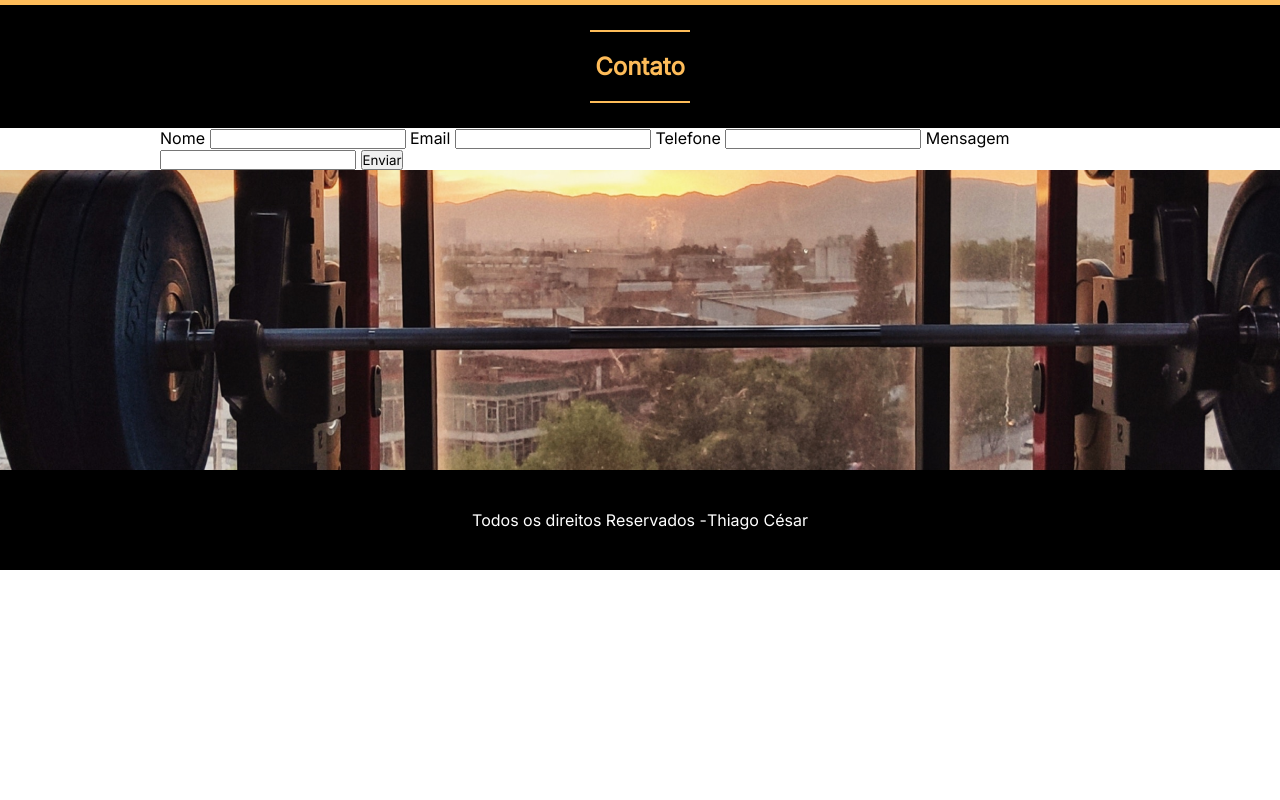
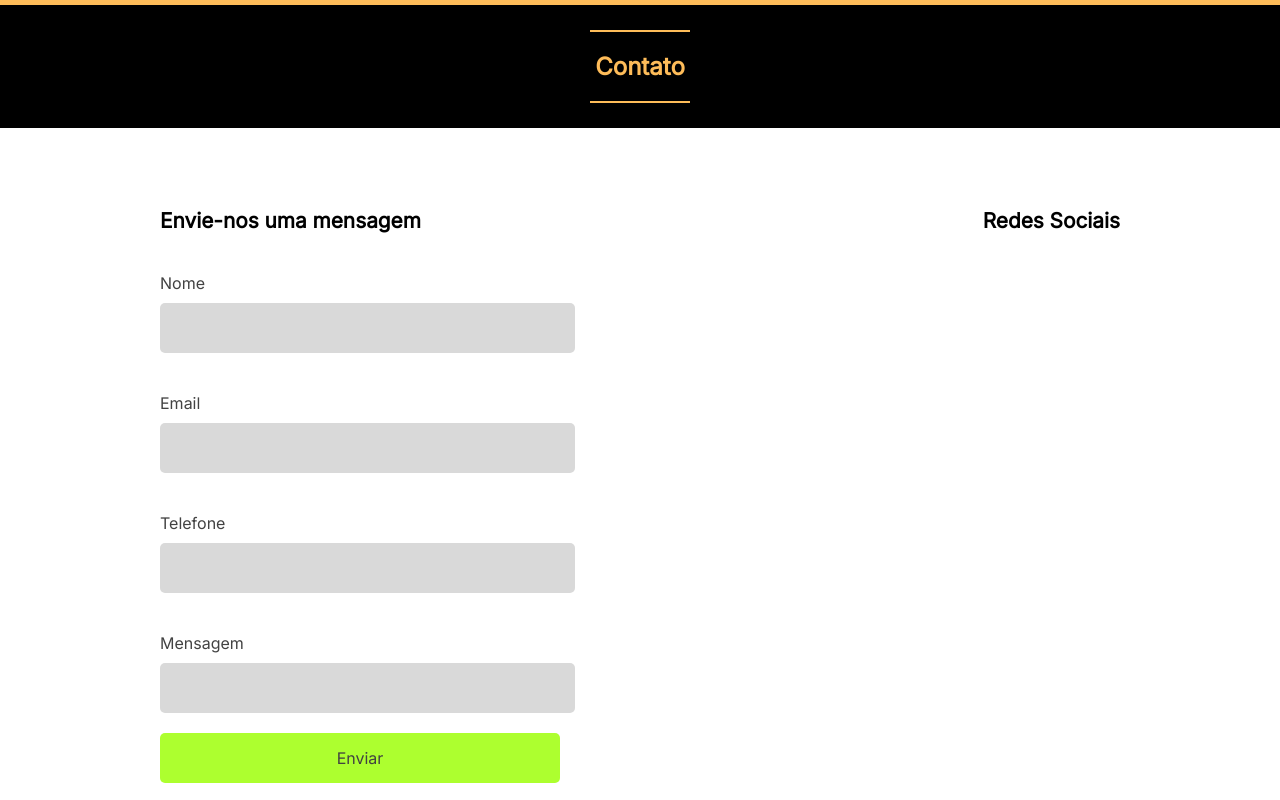
Before and after one commit to Thiafa/StrongGym, a plain HTML site: page index.html in a window 1280 px wide. Shown: the part 2620-3420 px from the top of the page. Before the commit the page ends 3190 px from the top, so only its background shows below. Drawn offline with nearby package versions, Linux system fonts and the light colour scheme.

Commit message:
Fix: formulario de contato

```diff
--- a/css/style.css
+++ b/css/style.css
@@ -134,10 +134,72 @@
   line-height: calc(1em*2);
 }
 
+.contato-conteudo {
+  width: 100%;
+  display: flex;
+  justify-content: space-between;
+  margin: 80px 0;
+  gap: 80px;
+}
+
+.contato-conteudo div {
+  /* border: 1px solid red; */
+}
+
+.contato-conteudo h2 {
+  font-size: 1.3em;
+}
+
+.contato-conteudo form {
+  width: 400px;
+  display: flex;
+  flex-direction: column;
+}
+
+.contato-conteudo label {
+  font-size: 1em;
+  color: #424242;
+}
+
+.contato-conteudo label {
+  margin-top: 40px;
+}
+
+.contato-conteudo input {
+  width: 100%;
+  height: 50px;
+  border: none;
+  flex-shrink: 0;
+  margin-top: 10px;
+  padding-left: 15px;
+  font-size: 1em;
+  background-color: #D9D9D9;
+  border-radius: 5px;
+  color: #424242;
+}
+
+.contato-conteudo form button {
+  width: 100%;
+  height: 50px;
+  border: none;
+
+  margin-top: 20px;
+  font-size: 1em;
+  background-color: greenyellow;
+  border-radius: 5px;
+  color: #424242;
+}
+
+.contato-conteudo button:hover {
+  background-color: aqua;
+  cursor: pointer;
+}
+
 .end {
   width: 100%;
   height: 300px;
   background-image: url('../img/img-end.png');
+  background-size: cover;
 }
 
 .footer {
--- a/index.html
+++ b/index.html
@@ -84,8 +84,10 @@
     <h2>Contato</h2>
   </div>
   <article id="contato">
-    <div class="container">
+    <div class="container ">
       <div class="contato-conteudo">
+        <div>
+          <h2>Envie-nos uma mensagem</h2>
           <form action="" id="form">
             <label for="Nome">Nome</label>
             <input type="text" name="nome" id="nome">
@@ -95,9 +97,12 @@
             <input type="number" name="telefone" id="telefone">
             <label for="Mensagem">Mensagem</label>
             <input type="text" name="mensagem" id="mensagem">
-          <button type="" id="btn">Enviar</button>
+            <button type="submit" id="btn">Enviar</button>
           </form>
-
+        </div>
+        <div>
+          <h2>Redes Sociais</h2>
+        </div>
       </div>
     </div>
   </article>
```
Lines whose indentation alone changed are shown as unchanged.
